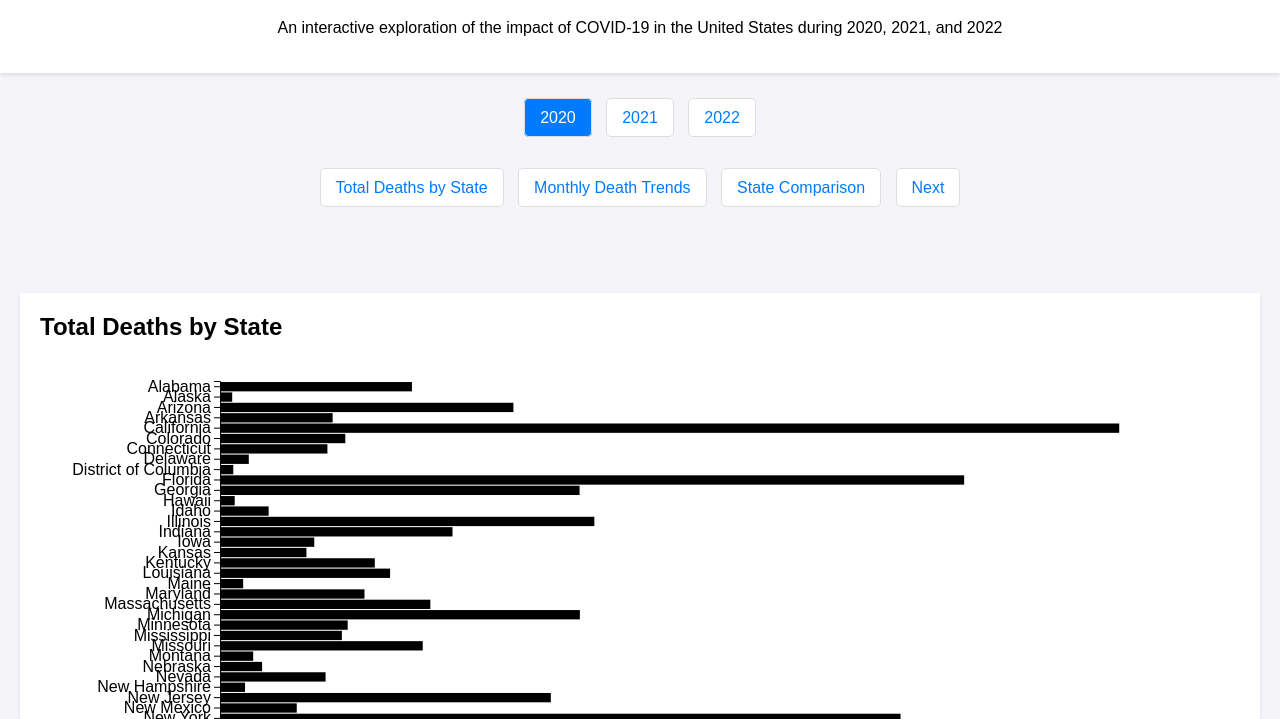
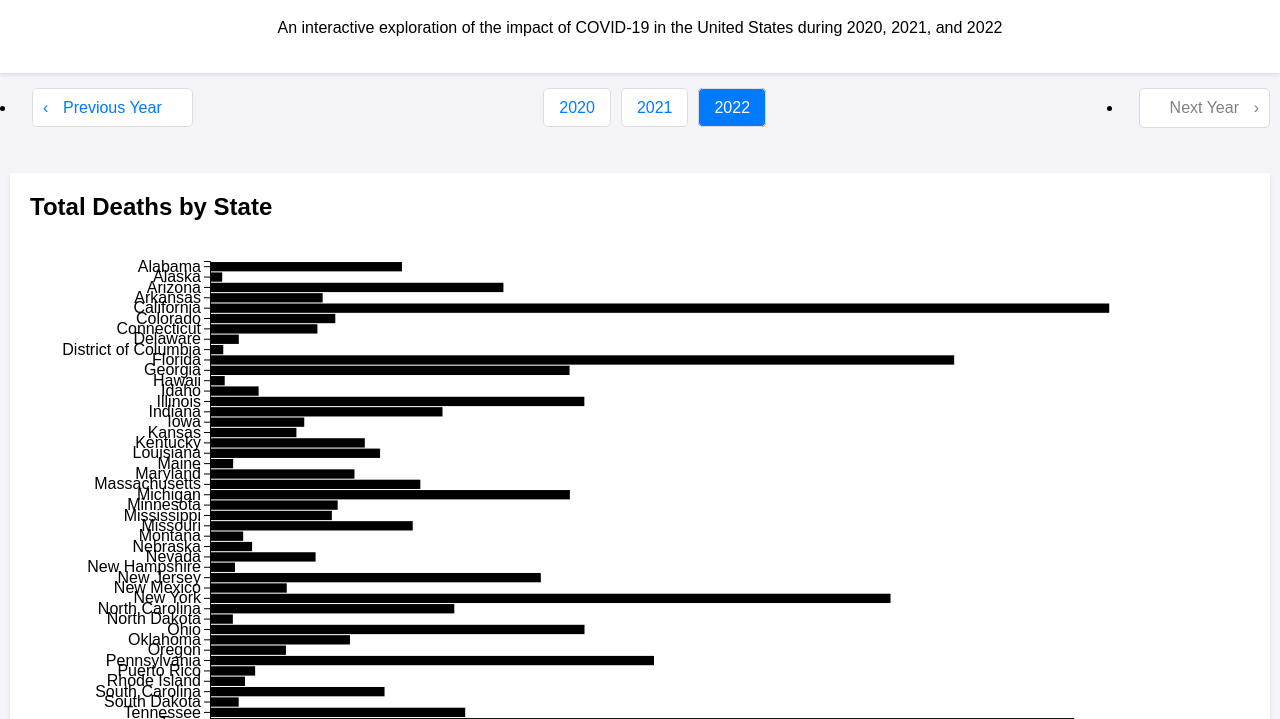
Before and after one commit to jou2024/covid19-narrative-visualization, a plain HTML site: page index.html in a window 1280 px wide. Shown: the part 81-800 px from the top of the page. Drawn offline with nearby package versions, Linux system fonts and the light colour scheme.

Commit message:
Working for Previous and Next with UI changes

```diff
--- a/css/styles.css
+++ b/css/styles.css
@@ -14,7 +14,7 @@ header {
 
 nav {
     text-align: center;
-    margin: 20px 0;
+    margin: 10px 0;
 }
 
 .year-tabs, .scene-tabs {
@@ -43,11 +43,11 @@ nav {
 }
 
 main {
-    padding: 20px;
+    padding: 10px;
 }
 
 .scene {
-    margin: 40px 0;
+    margin: 20px 0;
     padding: 20px;
     background-color: #ffffff;
     box-shadow: 0 2px 4px rgba(0, 0, 0, 0.1);
@@ -128,3 +128,108 @@ select {
 .state-label {
     font: 12px sans-serif;
 }
+
+.year-tabs li a.disabled {
+    color: grey;
+    pointer-events: none;
+}
+
+.year-tabs li {
+    display: inline;
+    margin: 0 5px;
+}
+
+.year-tabs li a {
+    text-decoration: none;
+    padding: 10px 15px;
+    color: #007bff;
+    background-color: #ffffff;
+    border: 1px solid #dddddd;
+    border-radius: 5px;
+}
+
+.year-tabs li a:hover, .year-tabs li a.active {
+    background-color: #007bff;
+    color: #ffffff;
+}
+
+.disabled {
+    pointer-events: none;
+    color: grey;
+}
+
+nav.year-navigation {
+    display: flex;
+    justify-content: space-between; /* Adjusts the alignment of the navigation buttons */
+    align-items: center;
+    margin: 10px 0; /* Reduce the margin to shorten the distance between tabs and the scene */
+}
+
+nav.year-navigation {
+    display: flex;
+    justify-content: space-between; /* Keeps the buttons on the ends */
+    align-items: center;
+    margin: 10px 0; /* Reduce the margin to shorten the distance between tabs and the scene */
+}
+
+.year-navigation .year-tabs {
+    display: flex;
+    justify-content: center;
+    flex-grow: 1; /* Distribute space evenly */
+}
+
+.year-navigation .year-tabs li {
+    list-style: none;
+    margin: 0 5px;
+}
+
+nav.year-navigation .nav-button {
+    text-decoration: none;
+    padding: 10px 30px; /* Increase padding for bigger buttons */
+    color: #007bff;
+    background-color: #ffffff;
+    border: 1px solid #dddddd;
+    border-radius: 5px;
+    margin: 0 10px; /* Add margin to separate from the year tabs */
+    position: relative; /* Position relative for pseudo-elements */
+}
+
+nav.year-navigation .nav-button::before {
+    content: '‹'; /* Add left arrow */
+    position: absolute;
+    left: 10px;
+}
+
+nav.year-navigation .nav-button#nextYear::before {
+    content: ''; /* Remove arrow for the next button */
+}
+
+nav.year-navigation .nav-button::after {
+    content: '›'; /* Add right arrow */
+    position: absolute;
+    right: 10px;
+}
+
+nav.year-navigation .nav-button#prevYear::after {
+    content: ''; /* Remove arrow for the previous button */
+}
+
+nav.year-navigation .nav-button:hover {
+    background-color: #0056b3;
+    color: #ffffff;
+}
+
+nav.year-navigation .nav-button.disabled {
+    pointer-events: none;
+    color: grey;
+}
+
+
+
+/* Ensure the scene navigation is centered */
+nav.scene-navigation {
+    display: flex;
+    justify-content: center;
+    align-items: center;
+    margin: 10px 0;  /* Shortened margin */
+}
--- a/index.html
+++ b/index.html
@@ -11,20 +11,15 @@
         <h1>COVID-19 Narrative Visualization</h1>
         <p>An interactive exploration of the impact of COVID-19 in the United States during 2020, 2021, and 2022</p>
     </header>
-    <nav>
+    <!-- Navigation for Year Selection -->
+    <nav class="year-navigation">
+        <li><a href="#" id="prevYear" class="nav-button">Previous Year</a></li>
         <ul class="year-tabs">
             <li><a href="#" data-year="2020" class="active">2020</a></li>
             <li><a href="#" data-year="2021">2021</a></li>
             <li><a href="#" data-year="2022">2022</a></li>
         </ul>
-    </nav>
-    <nav>
-        <ul class="scene-tabs">
-            <li><a href="#" data-target="scene1">Total Deaths by State</a></li>
-            <li><a href="#" data-target="scene2">Monthly Death Trends</a></li>
-            <li><a href="#" data-target="scene3">State Comparison</a></li>
-            <li><a href="#" data-target="sceneNext">Next</a></li>
-        </ul>
+        <li></li><a href="#" id="nextYear" class="nav-button">Next Year</a></li>
     </nav>
 
     <div id="tooltip" class="tooltip" style="opacity: 0;"></div>
@@ -33,10 +28,10 @@
         <section id="scene1" class="scene">
             <h2>Total Deaths by State</h2>
             <div id="barChart"></div>
-            <aside>
+            <!-- <aside>
                 <h3>Notes</h3>
                 <p>Not including Virgin Islands, American Samoa, Guam, or North Mariana Islands.</p>
-            </aside>
+            </aside> -->
         </section>
 
         <section id="scene2" class="scene">
@@ -57,11 +52,20 @@
             </div>
         </section>
 
-        <section id="sceneNext" class="scene">
+        <!-- <section id="sceneNext" class="scene">
             <h2>Conclusion</h2>
             <p>Summary and conclusion of the narrative visualization.</p>
-        </section>
+        </section> -->
     </main>
+
+    <nav>
+        <ul class="scene-tabs">
+            <li><a href="#" data-target="scene1">Total Deaths by State</a></li>
+            <li><a href="#" data-target="scene2">Monthly Death Trends</a></li>
+            <li><a href="#" data-target="scene3">State Comparison</a></li>
+            <!-- <li><a href="#" data-target="sceneNext">Next</a></li> -->
+        </ul>
+    </nav>
 
     <footer>
         <p>Data source: <a href="https://github.com/nytimes/covid-19-data">The New York Times COVID-19 Data</a></p>
--- a/js/script.js
+++ b/js/script.js
@@ -1,8 +1,90 @@
-const yearTabs = document.querySelectorAll('.year-tabs a');
+const yearTabs = document.querySelectorAll('.year-tabs a[data-year]');
+const prevYearBtn = document.getElementById('prevYear');
+const nextYearBtn = document.getElementById('nextYear');
 const sceneTabs = document.querySelectorAll('.scene-tabs a');
 const scenes = document.querySelectorAll('.scene');
 
 let currentYear = '2022'; // Default year
+
+// Event listener for year tabs
+yearTabs.forEach(tab => {
+    tab.addEventListener('click', function (e) {
+        e.preventDefault();
+        currentYear = this.getAttribute('data-year');
+        loadYear(currentYear);
+    });
+});
+
+// Event listener for scene tabs
+sceneTabs.forEach(tab => {
+    tab.addEventListener('click', function (e) {
+        e.preventDefault();
+        const target = this.getAttribute('data-target');
+        showScene(target);
+    });
+});
+
+// Event listener for previous and next year buttons
+prevYearBtn.addEventListener('click', function (e) {
+    e.preventDefault();
+    if (currentYear === '2021') {
+        currentYear = '2020';
+    } else if (currentYear === '2022') {
+        currentYear = '2021';
+    }
+    loadYear(currentYear);
+    updateYearButtons();
+});
+
+nextYearBtn.addEventListener('click', function (e) {
+    e.preventDefault();
+    if (currentYear === '2020') {
+        currentYear = '2021';
+    } else if (currentYear === '2021') {
+        currentYear = '2022';
+    }
+    loadYear(currentYear);
+    updateYearButtons();
+});
+
+// Function to load data and update visualizations for the selected year
+function loadYear(year) {
+    yearTabs.forEach(tab => tab.classList.remove('active'));
+    document.querySelector(`.year-tabs a[data-year="${year}"]`).classList.add('active');
+    loadDataForYear(year);
+    updateYearButtons();
+}
+
+// Function to update the state of year navigation buttons
+function updateYearButtons() {
+    prevYearBtn.classList.toggle('disabled', currentYear === '2020');
+    nextYearBtn.classList.toggle('disabled', currentYear === '2022');
+}
+
+// Function to show the selected scene
+function showScene(sceneId) {
+    scenes.forEach(scene => scene.classList.remove('active'));
+    document.getElementById(sceneId).classList.add('active');
+}
+
+// Function to load data for the selected year
+function loadDataForYear(year) {
+    d3.csv(`data/total_deaths_state_${year}.csv`).then(totalDeathsData => {
+        d3.csv(`data/monthly_deaths_state_${year}.csv`).then(monthlyDeathsData => {
+            createBarChart(totalDeathsData);
+            createLineChart(monthlyDeathsData);
+            createStateComparison(monthlyDeathsData);
+        }).catch(error => {
+            console.error(`Error loading monthly deaths data for ${year}: `, error);
+        });
+    }).catch(error => {
+        console.error(`Error loading total deaths data for ${year}: `, error);
+    });
+}
+
+// Initialize with the default year
+loadYear('2022');
+showScene('scene1');
 
 // Event listener for year tabs
 yearTabs.forEach(tab => {
```
